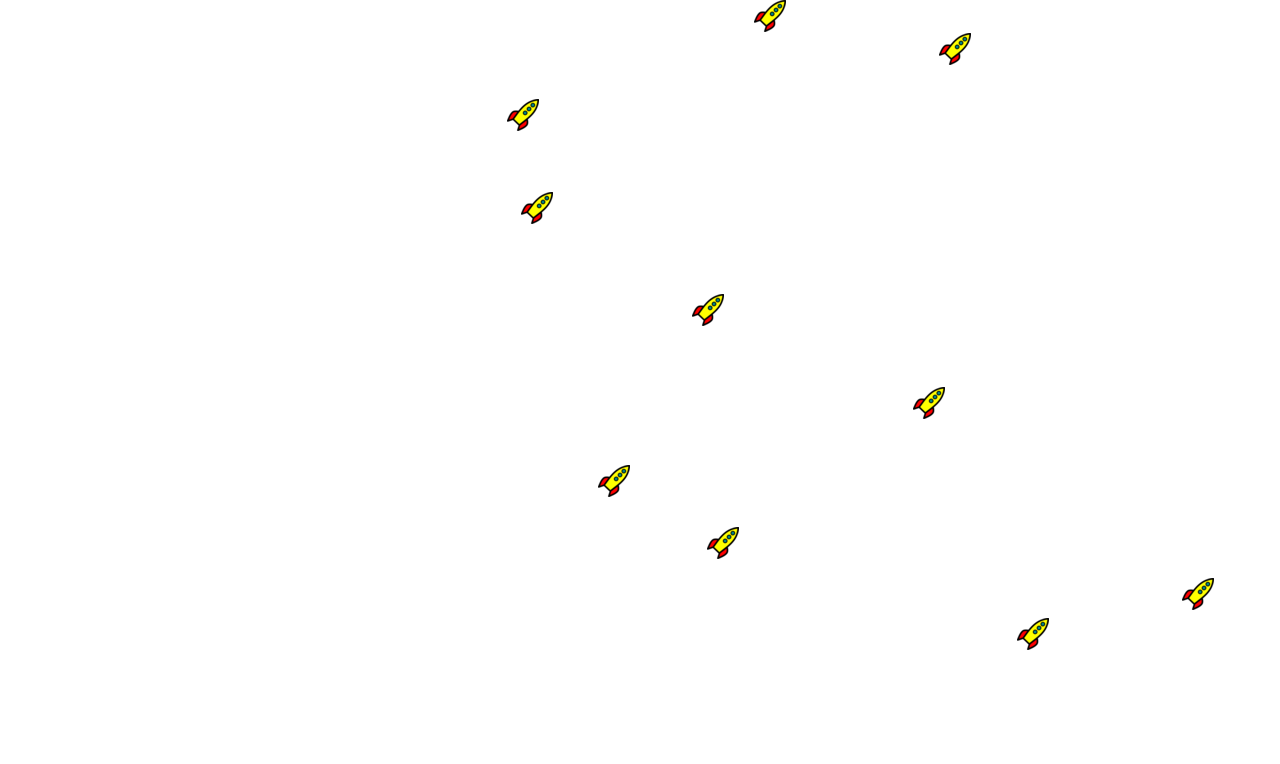
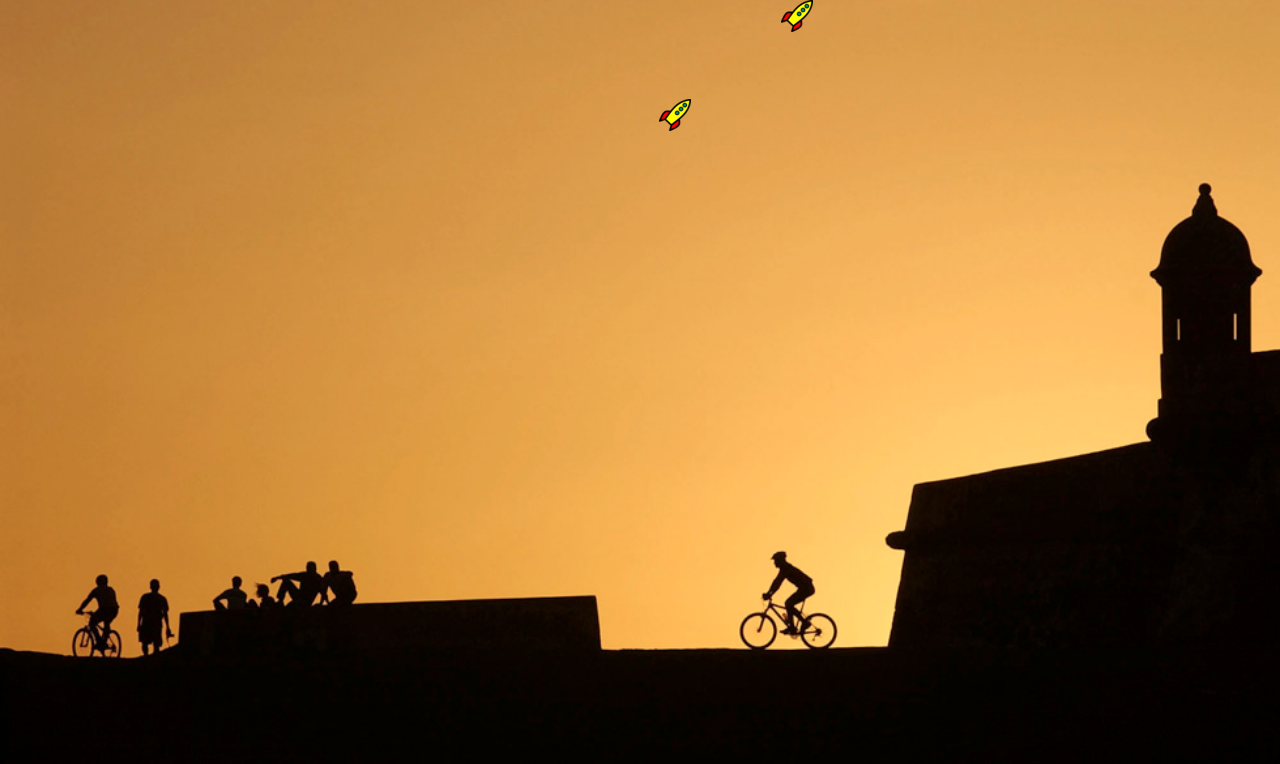
Before and after one commit to alvz2001/alvz2001.github.io, a plain HTML site: page index.html in a window 1280 px wide. Drawn offline with Linux system fonts and the light colour scheme.

Commit message:
fixed missiles

```diff
--- a/game.css
+++ b/game.css
@@ -1,4 +1,4 @@
-
+body{margin:0;}
 
 .topDivs {
   width: 60px;
@@ -8,10 +8,21 @@
   background-repeat: no-repeat;
   position: absolute;
   display: none;
-  transition: left 5s, top 8s;
+  transition: left 20s, top 20s;
 }
 .shot {
   background-position: center;
   background-size: contain;
   background-image: url('boom2.png');
 }
+
+.city {
+  width: 100%;
+  height: 1000px;
+  bottom: 0;
+  background-image: url('fort.png');
+  position: absolute;
+  background-repeat: no-repeat;
+  background-size: 100%;
+  background-position: bottom;
+}
--- a/game.js
+++ b/game.js
@@ -1,5 +1,17 @@
 $(document).ready(function() {
   "use strict";
+
+setInterval(function(){
+  $('.topDivs').each(function(){
+    var pos = $(this).css('top')
+    pos = pos.replace('px','')
+    var max = $(document).height()
+    if (pos > (max-100))
+      console.log('FAIL')
+    // console.log(pos)
+    // if ()
+  })
+},1000)
 
 function getRandomX(){
   var rand = (Math.random() * ($(document).width()-32)).toFixed();
@@ -25,7 +37,7 @@ var missileAppend = function() {
     $(this).addClass('shot');
     var blah = $(this)
     setTimeout(function(){
-      blah.remove()
+    blah.remove()
     },1000)
   });
 
@@ -35,7 +47,16 @@ var missileAppend = function() {
 };
  setInterval(function(){
   missileAppend();
-  },500)
+  },2500)
+
+
+
+
+ // setTimeout(function(){
+ // for(var i = 0; i > 90%, i++)
+ // }
+
+
 
 
 
--- a/index.html
+++ b/index.html
@@ -1,11 +1,14 @@
 <!DOCTYPE html>
 <html>
 <head>
+<!-- <link rel="stylesheet" href="reset.css"> -->
 <link rel="stylesheet" href="game.css">
+
   <title>Missiles</title>
 </head>
 <body>
   <div id="msOne" class="topDivs"></div>
+  <div id="skyline" class="city"></div>
 
 
 <!-- <h1>Missiles</h1> -->
--- /dev/null
+++ b/reset.css
@@ -0,0 +1,48 @@
+/* http://meyerweb.com/eric/tools/css/reset/
+   v2.0 | 20110126
+   License: none (public domain)
+*/
+
+html, body, div, span, applet, object, iframe,
+h1, h2, h3, h4, h5, h6, p, blockquote, pre,
+a, abbr, acronym, address, big, cite, code,
+del, dfn, em, img, ins, kbd, q, s, samp,
+small, strike, strong, sub, sup, tt, var,
+b, u, i, center,
+dl, dt, dd, ol, ul, li,
+fieldset, form, label, legend,
+table, caption, tbody, tfoot, thead, tr, th, td,
+article, aside, canvas, details, embed,
+figure, figcaption, footer, header, hgroup,
+menu, nav, output, ruby, section, summary,
+time, mark, audio, video {
+  margin: 0;
+  padding: 0;
+  border: 0;
+  font-size: 100%;
+  font: inherit;
+  vertical-align: baseline;
+}
+/* HTML5 display-role reset for older browsers */
+article, aside, details, figcaption, figure,
+footer, header, hgroup, menu, nav, section {
+  display: block;
+}
+body {
+  line-height: 1;
+}
+ol, ul {
+  list-style: none;
+}
+blockquote, q {
+  quotes: none;
+}
+blockquote:before, blockquote:after,
+q:before, q:after {
+  content: '';
+  content: none;
+}
+table {
+  border-collapse: collapse;
+  border-spacing: 0;
+}
```
Also changed, not shown: fort.png (added).
